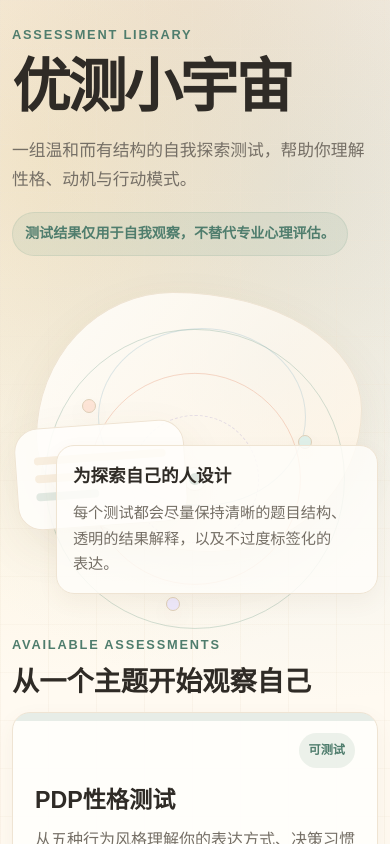
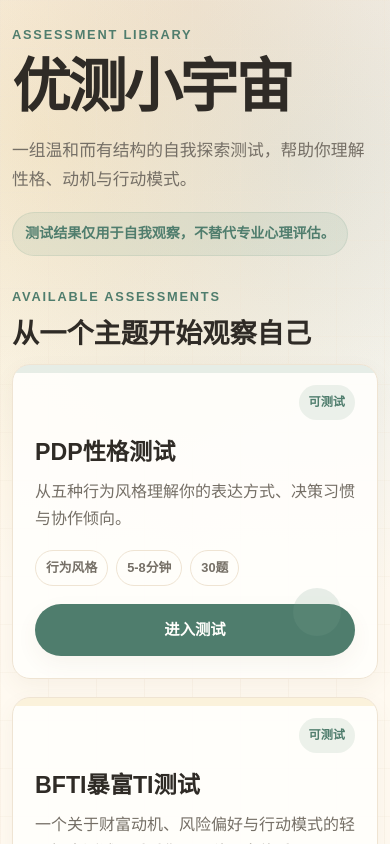
Before and after one commit to MartinaECC/martinaecc.github.io, a React (Vite) app: page / in a window 390 px wide. Shown: the top 844 px of the page. Built offline with nearby package versions, Linux system fonts and the light colour scheme.

Commit message:
fix: hide hero illustration on mobile to show test cards in first screen

```diff
--- a/src/styles.css
+++ b/src/styles.css
@@ -1170,23 +1170,7 @@ p {
     }
 
     .hero-illustration {
-        min-height: 330px;
-    }
-
-    .orbit-map {
-        right: 0;
-        width: 100%;
-    }
-
-    .reflection-card {
-        left: 4px;
-        bottom: 78px;
-        width: 170px;
-    }
-
-    .hero-aside {
-        width: 88%;
-        padding: 16px;
+        display: none;
     }
 
     .section-heading {
```
